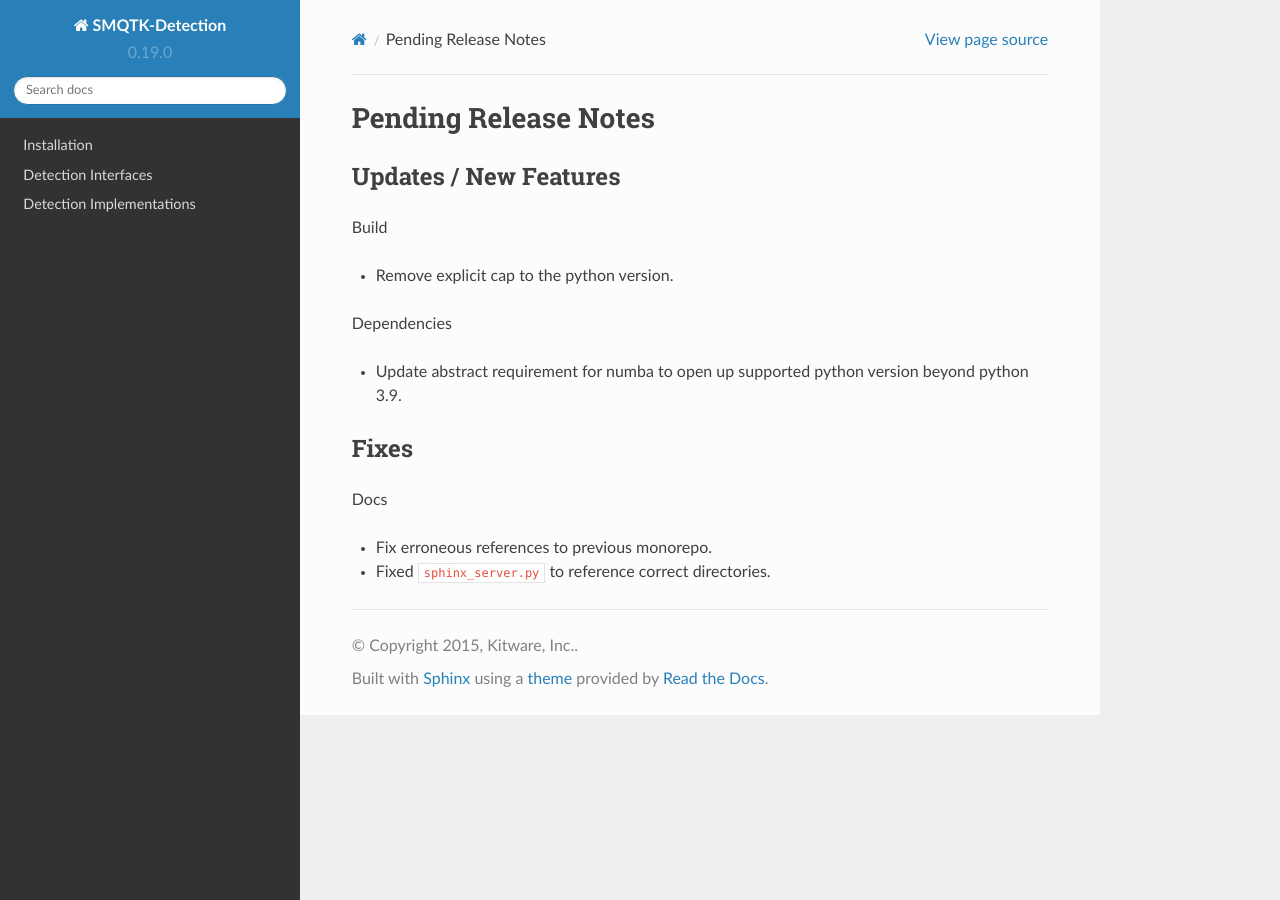
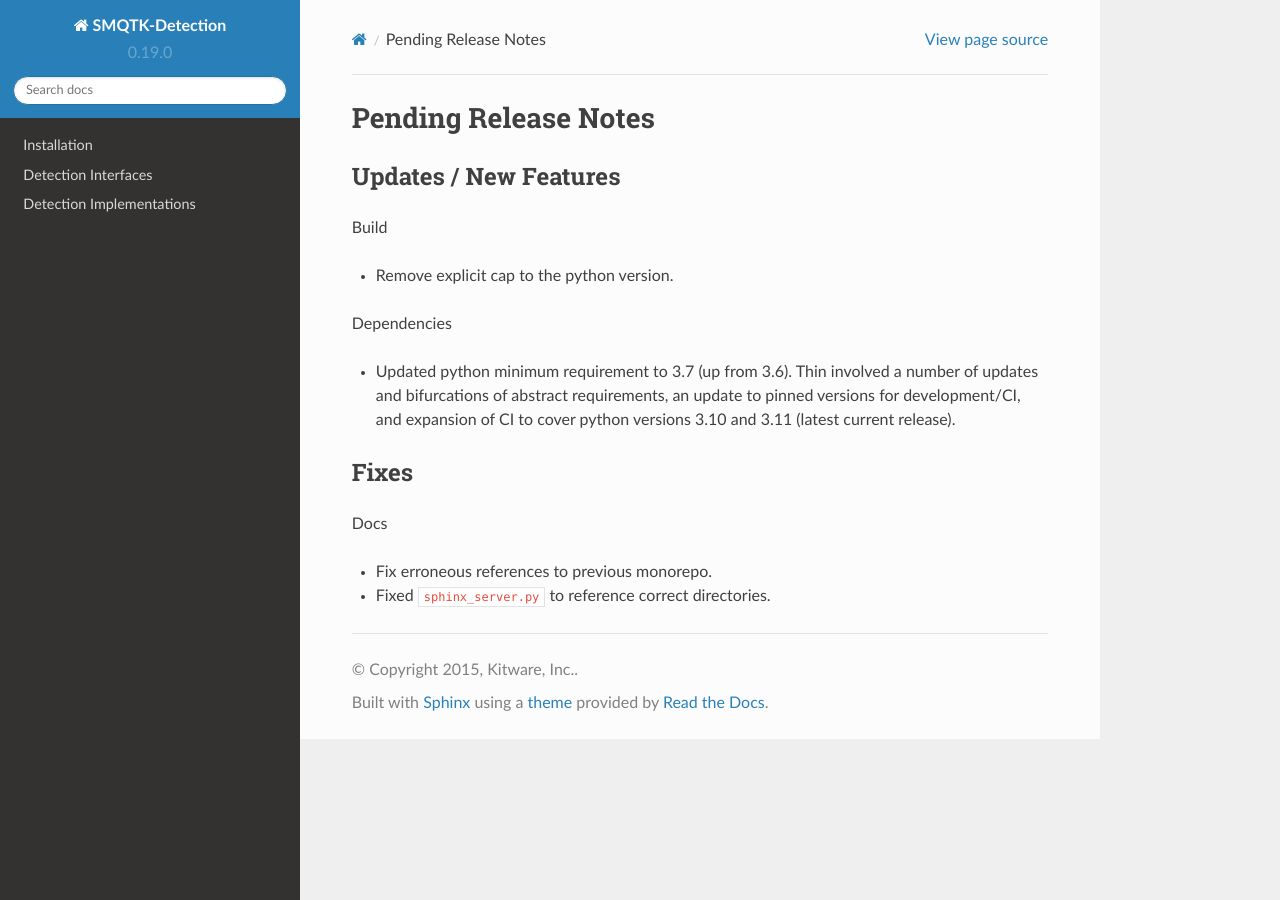
Before and after one commit to Kitware/SMQTK-Detection, a Sphinx documentation site: the page built from docs/release_notes/pending_release.rst, in a window 1280 px wide. Built offline with Sphinx 7.4.7 and the Read the Docs theme 2.0.0, drawn with Linux system fonts in a browser that asks for light colours; pages that are not in the unit, such as notebooks, are missing from menus; the version number is read from the project's files by our own code.

Commit message:
Updated release note to be more general

```diff
--- a/docs/release_notes/pending_release.rst
+++ b/docs/release_notes/pending_release.rst
@@ -10,8 +10,10 @@ Build
 
 Dependencies
 
-* Update abstract requirement for numba to open up supported python version
-  beyond python 3.9.
+* Updated python minimum requirement to 3.7 (up from 3.6). Thin involved a
+  number of updates and bifurcations of abstract requirements, an update to
+  pinned versions for development/CI, and expansion of CI to cover python
+  versions 3.10 and 3.11 (latest current release).
 
 Fixes
 -----
```
